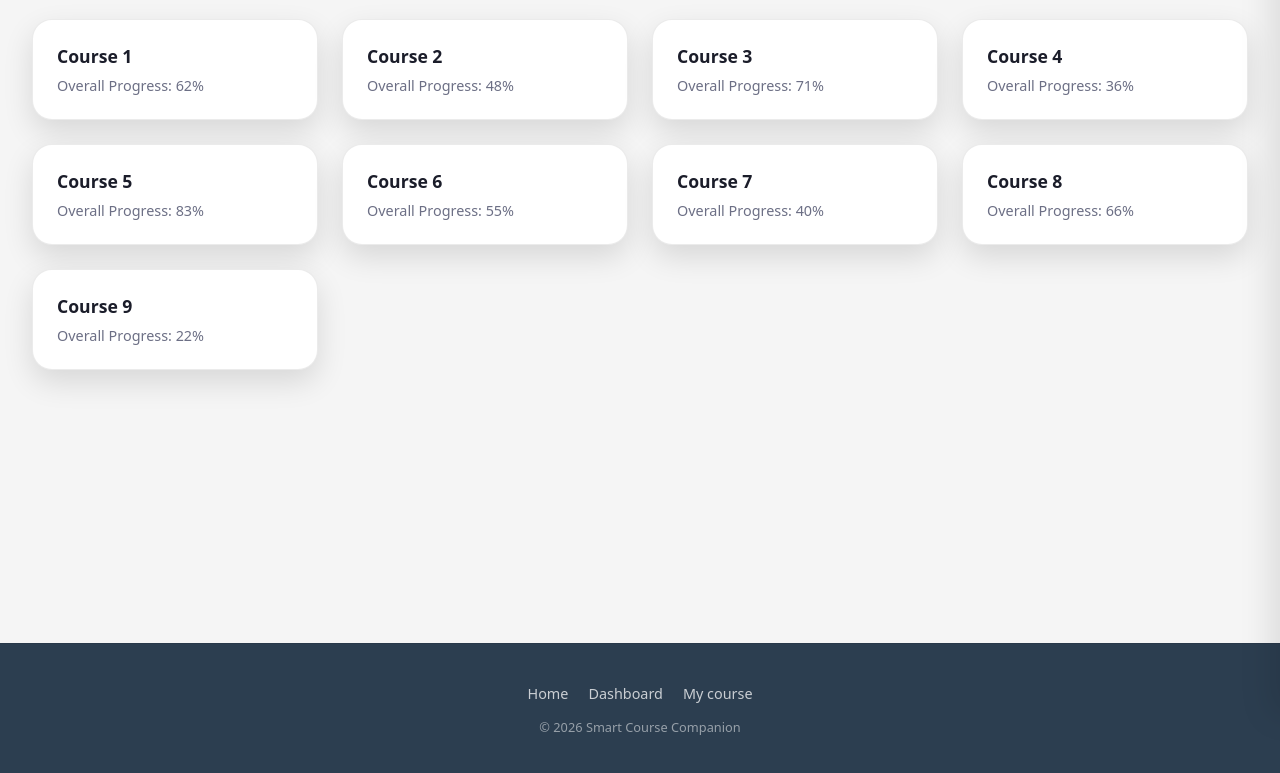
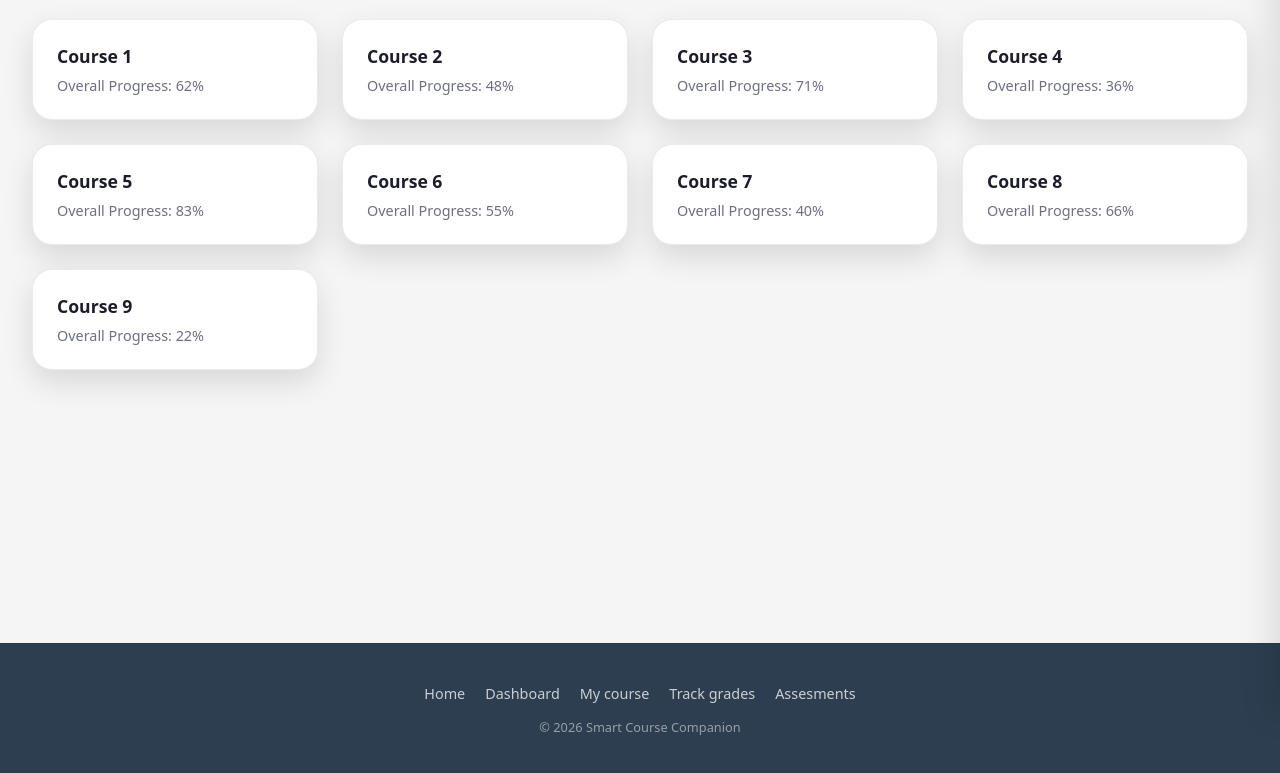
Before and after one commit to rachel816lee/SOEN-287-Project-1-New-, a plain HTML site: page pages-html/Yufeng Wang-html/My course.html in a window 1280 px wide. Shown: the part 85-858 px from the top of the page. Drawn offline with Linux system fonts and the light colour scheme.

Commit message:
Add 'Track grades' and 'Assessments' links to navigation

```diff
--- a/pages-html/Yufeng Wang-html/My course.html
+++ b/pages-html/Yufeng Wang-html/My course.html
@@ -123,6 +123,8 @@
         <a href="home.html">Home</a>
         <a href="dashboard.html">Dashboard</a>
         <a href="my-course.html">My course</a>
+        <a href="track-grades.html" class="active">Track grades</a>
+        <a href="assessments.html">Assesments</a>
       </nav>
       <p>&copy; 2026 Smart Course Companion</p>
     </div>
@@ -132,6 +134,8 @@
         <a href="admin-home.html">Home</a>
         <a href="admin-dashboard.html">Dashboard</a>
         <a href="admin-courses.html">Manage Courses</a>
+        <a href="track-grades.html" class="active">Track grades</a>
+        <a href="assessments.html">Assesments</a>
       </nav>
       <p>&copy; 2026 Smart Course Companion - Admin Panel</p>
     </div>
```
